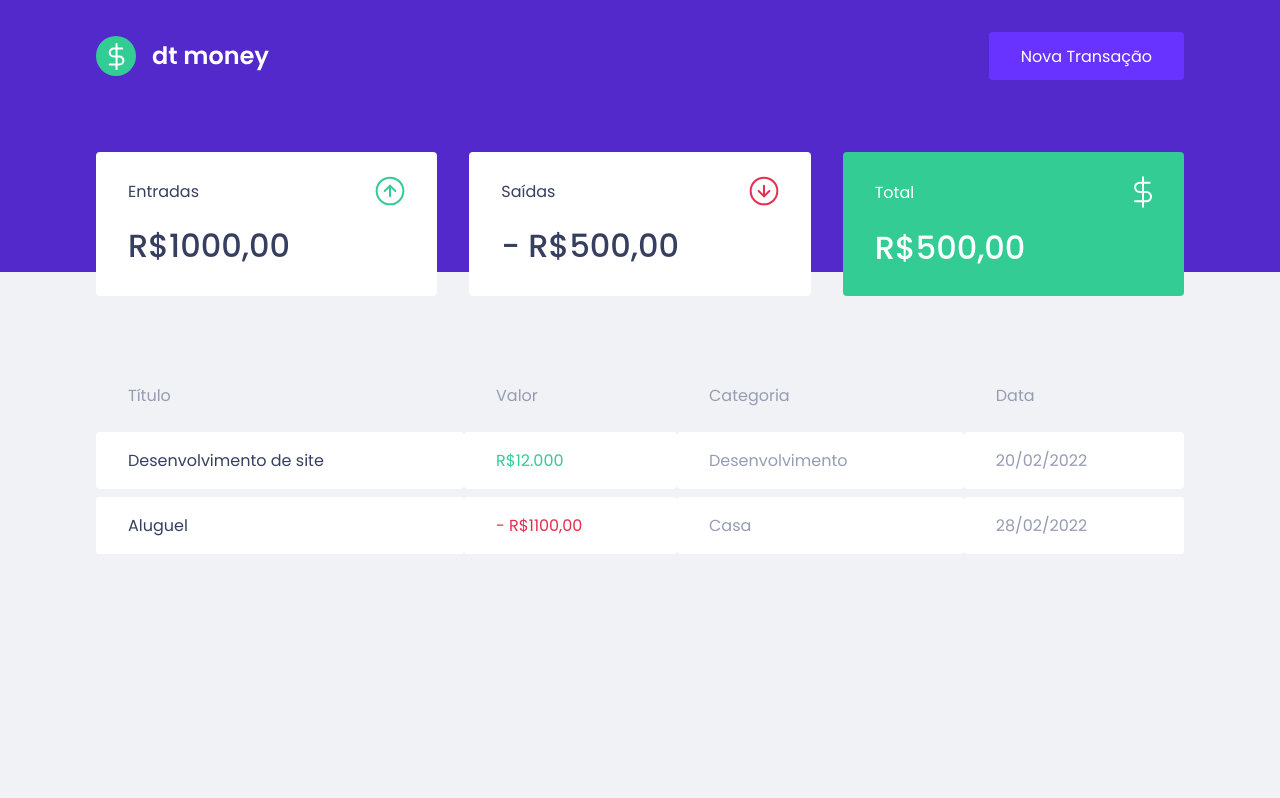
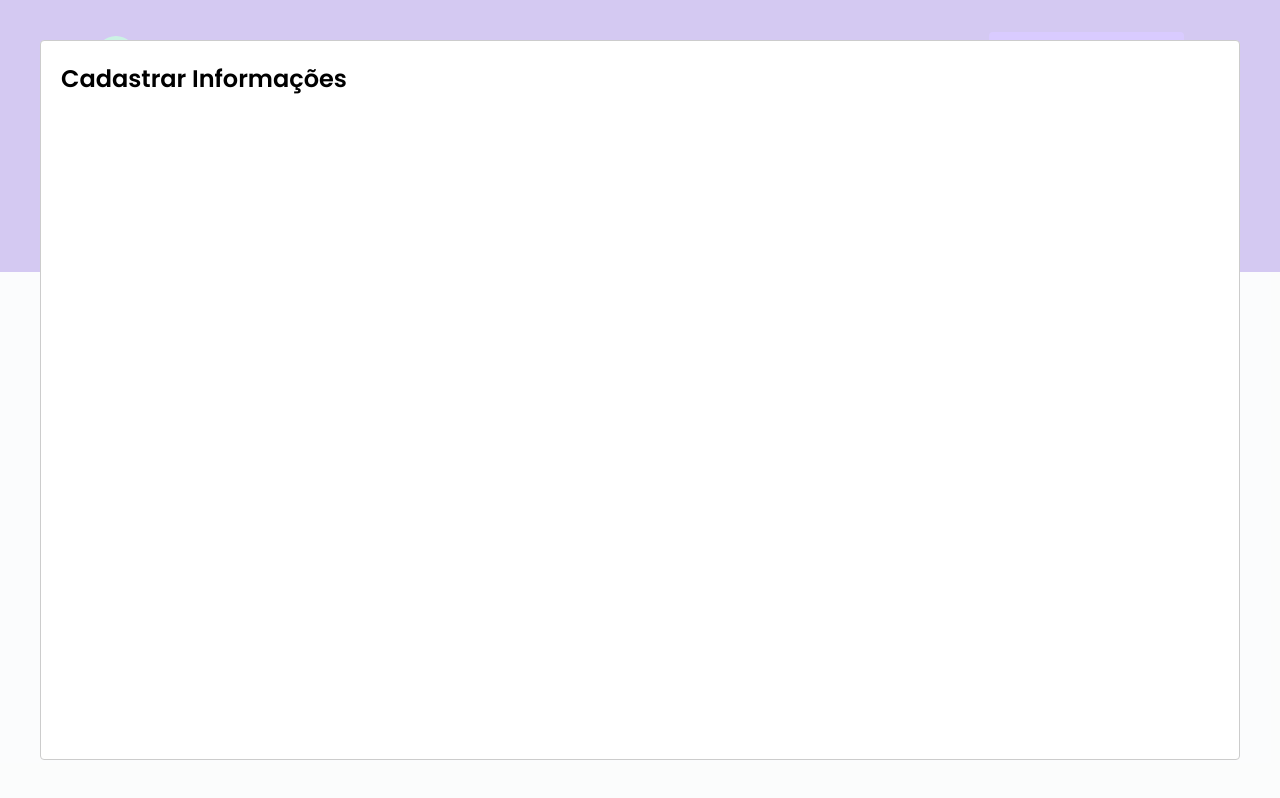
Before and after one commit to Abraao2501/dtmoney, a React (Create React App) app: page / in a window 1280 px wide. Both pictures are taken after a click on the button "Nova Transação". Built offline with nearby package versions, Linux system fonts and the light colour scheme; no server answers; what miragejs would draw is missing.

Commit message:
Instalando e conigurando o uso da biblioteca react-modal

```diff
--- a/package.json
+++ b/package.json
@@ -3,9 +3,12 @@
   "version": "0.1.0",
   "private": true,
   "dependencies": {
+    "@types/react-modal": "^3.13.1",
+    "axios": "^1.2.2",
     "miragejs": "^0.1.47",
     "react": "^18.2.0",
     "react-dom": "^18.2.0",
+    "react-modal": "^3.16.1",
     "react-scripts": "5.0.1",
     "styled-components": "^5.3.6",
     "web-vitals": "^2.1.0"
--- a/src/App.tsx
+++ b/src/App.tsx
@@ -1,12 +1,35 @@
 import { Dashboard } from "./components/Dashboard";
 import { Header } from "./components/Header";
 import { GlobalStyle } from "./styles/global";
+import { useState } from 'react';
+import Modal from 'react-modal'
+
+Modal.setAppElement('#root');
 
 export function App() {
+  const [isNewTransitionModalOpen, setisNewTransition] = useState(false);
+
+
+  function handleOpenNewTransitionModal(){
+    setisNewTransition(true);
+  }
+
+  function handleCloseNewTransitionModal(){
+    setisNewTransition(false);
+  }
+
   return (
     <>
-      <Header />
+      <Header onOpenNewTransactionModal={handleOpenNewTransitionModal} />
       <Dashboard />
+
+      <Modal
+          isOpen={isNewTransitionModalOpen}
+          onRequestClose={handleCloseNewTransitionModal}
+        >
+            <h2>Cadastrar Informações</h2>
+      </Modal>
+
       <GlobalStyle />
     </>
   );
--- a/src/components/Header/index.tsx
+++ b/src/components/Header/index.tsx
@@ -1,15 +1,20 @@
 import logoImg from '../../assets/logo.svg'
 import { Container, Content } from './styles'
 
-export function Header() {
+interface HeaderProps {
+  onOpenNewTransactionModal: () => void;
+}
+
+export function Header({ onOpenNewTransactionModal }: HeaderProps) {
   return (
     <Container>
       <Content>
         <img src={logoImg} alt="" />
 
-        <button>
+        <button onClick={onOpenNewTransactionModal}>
           Nova Transação
         </button>
+
       </Content>
     </Container>
   )
--- a/src/components/TransactionsTable/index.tsx
+++ b/src/components/TransactionsTable/index.tsx
@@ -1,12 +1,12 @@
 import { useEffect } from 'react'
+import { api } from '../../services/api'
 import { Container } from './styles'
 
 export function TransactionsTable(){
 
   useEffect(() =>{
-    fetch('https://localhost:3000/api/transactions')
-    .then(response => response.json())
-    .then(data => console.log(data))
+    api.get('/transactions')
+    .then(response => console.log(response.data))
   },[])
 
   return (
--- /dev/null
+++ b/src/services/api.ts
@@ -0,0 +1,5 @@
+import axios from "axios";
+
+export const api = axios.create({
+  baseURL: 'http://localhost:3000/api'
+})
```
Also changed, not shown: 1 other file (tests, documents, lock files or other folders).
